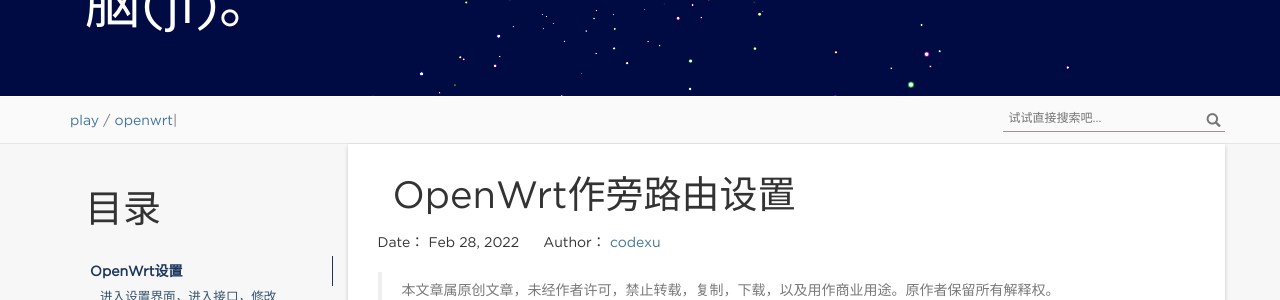
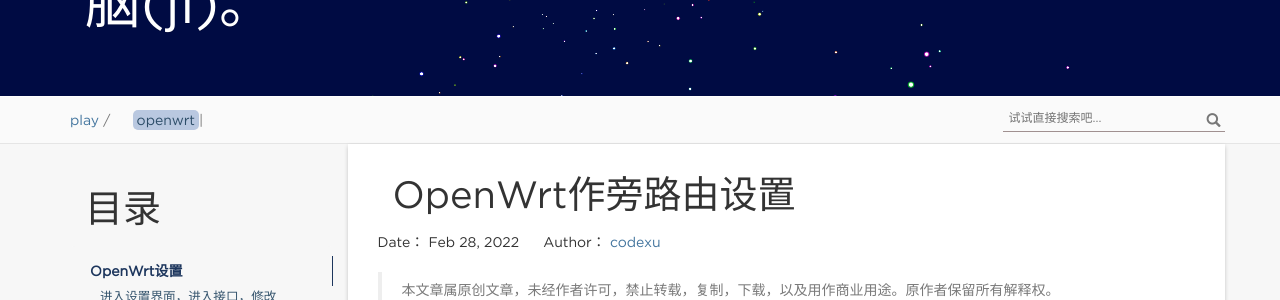
Before and after one commit to wintry/wintry.github.io, a Jekyll site: the page built from _posts/play/2022-02-28-openwrt-ByPass-Mode.md, in a window 1280 px wide. Shown: the part 191-491 px from the top of the page. Built offline with Jekyll 4.4.1, drawn with Linux system fonts in a browser that asks for light colours; nearby versions of some CDN libraries; comment, search, counter and statistics services are not loaded.

Commit message:
change title style

```diff
--- a/_includes/banner.html
+++ b/_includes/banner.html
@@ -4,7 +4,7 @@
   	{% if page.categories != null %}
     	<a href="{{ '/categories/' | prepend: site.baseurl }}#{{ page.categories }}-ref">{{page.categories}}</a>	/
       {% for tag in page.tags %}
-      <a  href="/tag/#{{ tag }}-ref">{{ tag }}</a>|
+      <a class="tags-title" href="/tag/#{{ tag }}-ref">{{ tag }}</a>|
       {% endfor %}
     {% else %}
     	{{ site.banner }}
--- a/styles/css/index.css
+++ b/styles/css/index.css
@@ -34,6 +34,9 @@ audio:not([controls]){display:none;height:0}
 .excerpt{margin:6px 0 20px}
 .tags-title{padding:2px 4px;background:#b9c8e0;border-radius:5px;margin-left:18px;color:#2c4d68}
 .tags-title:hover{text-decoration:none;color:#000}
+.tags-post{padding:2px 4px;background:#b9c8e0;border-radius:5px;margin-left:18px;color:#495a68}
+.tags-post:hover{text-decoration:none;color:#000}
+.tags-post{margin-left:6px}
 html{font-family:'Gotham','Microsoft YaHei',sans-serif;-ms-text-size-adjust:100%;-webkit-text-size-adjust:100%}
 body,button,figure,input,select,textarea{margin:0}
 a{background:0 0}
```
